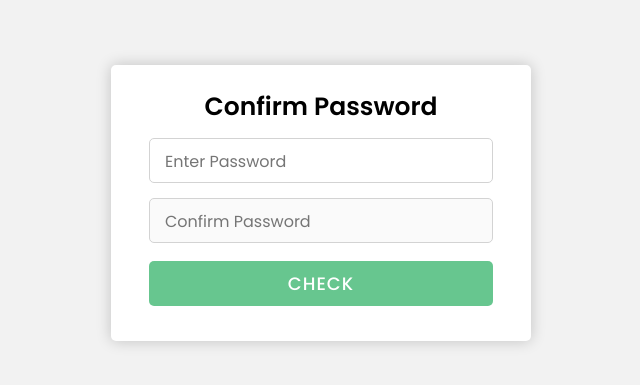
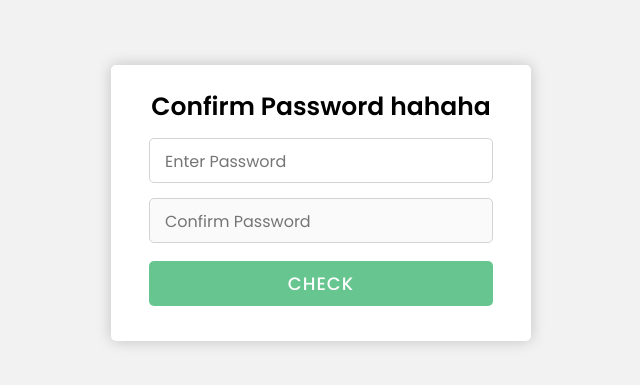
Before and after one commit to TranHungg/Confirm-Password, a plain HTML site: page Confirm Password Check in JavaScript/index.html in a window 1280 px wide. Shown: the part 197-582 px from the top of the page, without its empty margins (319-959 px from the left). Drawn offline with Linux system fonts and the light colour scheme.

Commit message:
update
ok

```diff
--- a/Confirm Password Check in JavaScript/index.html
+++ b/Confirm Password Check in JavaScript/index.html
@@ -7,7 +7,7 @@
   </head>
   <body>
     <div class="container">
-      <header>Confirm Password </header>
+      <header>Confirm Password hahaha</header>
       <form action="#">
         <div class="error-text"></div>
         <div class="field">
```
